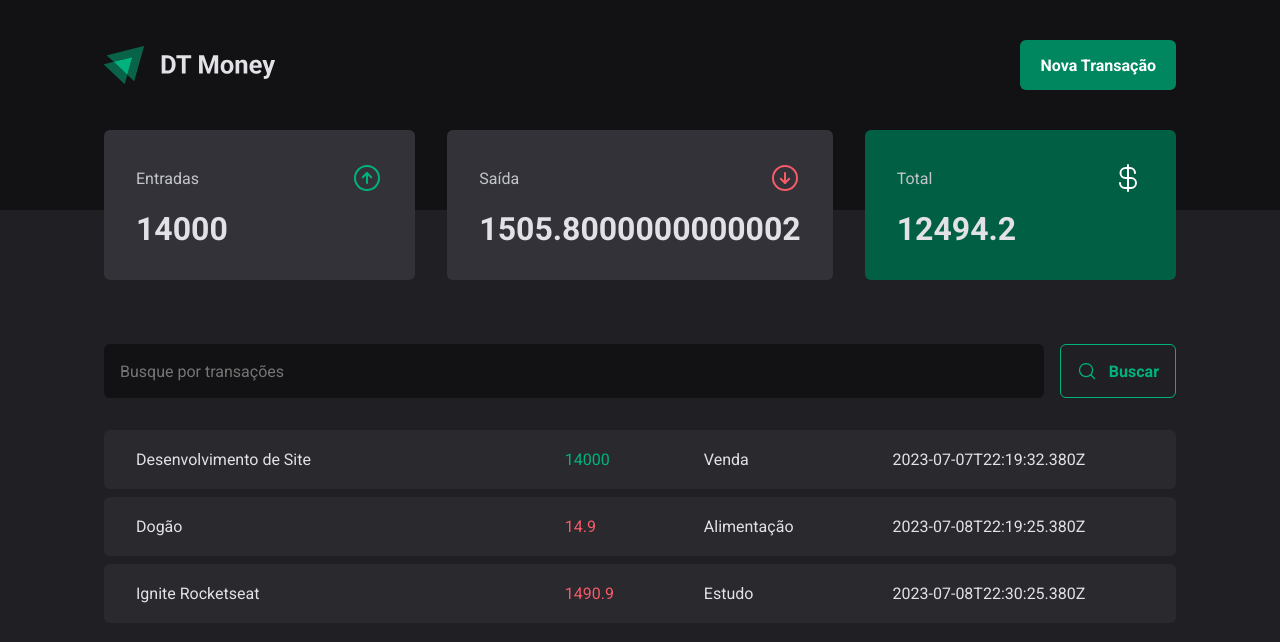
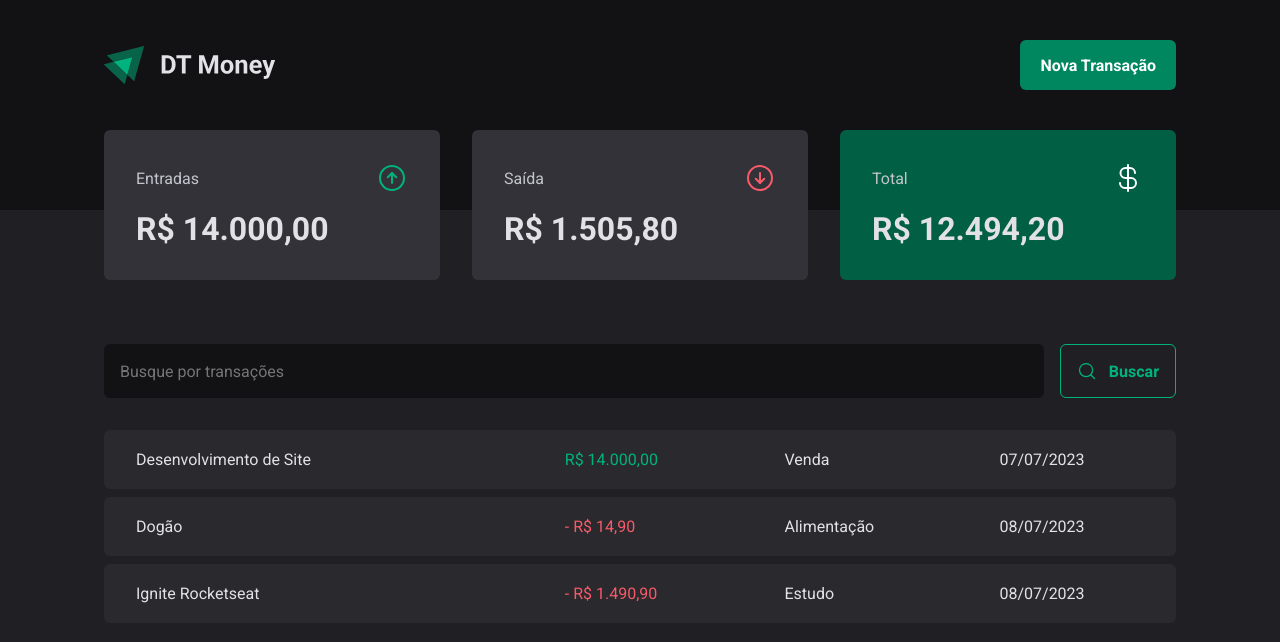
Before and after one commit to Baggio25/03-fundamentos-react-dt-money, a React (Vite) app: page / in a window 1280 px wide. Shown: the top 642 px of the page. Built offline with nearby package versions, Linux system fonts and the light colour scheme; data requests are answered from the project's data file.

Commit message:
Formatters

```diff
--- a/src/components/Summary/index.tsx
+++ b/src/components/Summary/index.tsx
@@ -4,6 +4,7 @@
 import { TransactionsContext } from "../../contexts/TransactionsContext";
 
 import { SummaryCard, SummaryContainer } from "./styles";
+import { priceFormatter } from "../../utils/formatter";
 
 export function Summary() {
   const { transactions } = useContext(TransactionsContext);
@@ -35,7 +36,7 @@
           <ArrowCircleUp size={32} color="#00b37e"/>
         </header>
 
-        <strong>{summary.income}</strong>
+        <strong>{priceFormatter.format(summary.income)}</strong>
       </SummaryCard>
       <SummaryCard>
         <header>
@@ -43,7 +44,7 @@
           <ArrowCircleDown size={32} color="#f75a68"/>
         </header>
 
-        <strong>{summary.outcome}</strong>
+        <strong>{priceFormatter.format(summary.outcome)}</strong>
       </SummaryCard>
       <SummaryCard variant="green">
         <header>
@@ -51,7 +52,7 @@
           <CurrencyDollar size={32} color="#fff"/>
         </header>
 
-        <strong>{summary.total}</strong>
+        <strong>{priceFormatter.format(summary.total)}</strong>
       </SummaryCard>
     </SummaryContainer>
   )
--- a/src/pages/Trasactions/index.tsx
+++ b/src/pages/Trasactions/index.tsx
@@ -4,14 +4,13 @@
 import { SearchForm } from "../../components/SearchForm";
 import { Summary } from "../../components/Summary";
 import { TransactionsContext } from "../../contexts/TransactionsContext";
+import { dateFormatter, priceFormatter } from "../../utils/formatter";
 
 import {
   PriceHighlight,
   TransactionsContainer,
   TransactionsTable,
 } from "./styles";
-
-
 
 export function Transactions() {
   const { transactions } = useContext(TransactionsContext);
@@ -31,11 +30,12 @@
                   <td width="40%">{transaction.description}</td>
                   <td>
                     <PriceHighlight variant={transaction.type}>
-                      {transaction.price}
+                      {transaction.type === "outcome" && "- "}
+                      {priceFormatter.format(transaction.price)}
                     </PriceHighlight>
                   </td>
                   <td>{transaction.category}</td>
-                  <td>{transaction.createdAt}</td>
+                  <td>{dateFormatter.format(new Date(transaction.createdAt))}</td>
                 </tr>
               );
             })}
--- /dev/null
+++ b/src/utils/formatter.ts
@@ -0,0 +1,6 @@
+export const dateFormatter = Intl.DateTimeFormat("pt-BR");
+
+export const priceFormatter = Intl.NumberFormat("pt-BR", {
+  style: "currency",
+  currency: "BRL",
+});
```
